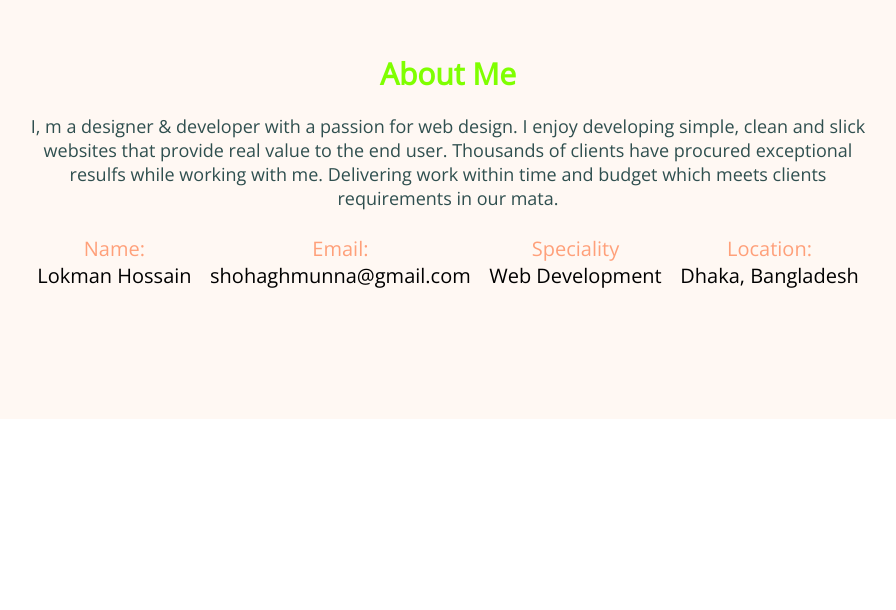
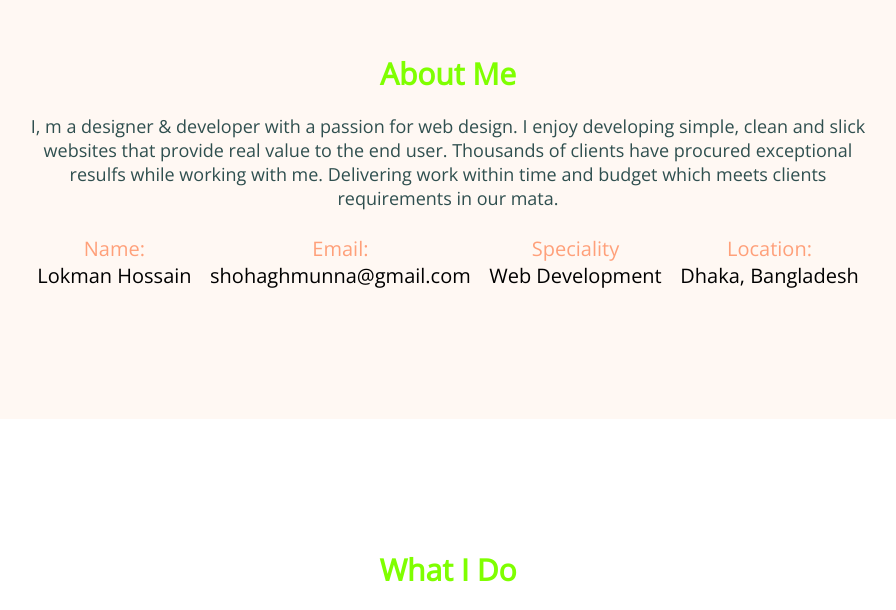
Before and after one commit to Shohagh019/developer.portfolio, a plain HTML site: page index.html in a window 1280 px wide. Shown: the part 780-1390 px from the top of the page, without its empty margins (192-1088 px from the left). Before the commit the page ends 1199 px from the top, so only its background shows below. Drawn offline with nearby package versions, Linux system fonts and the light colour scheme.

```diff
--- a/index.html
+++ b/index.html
@@ -53,6 +53,9 @@
 
             </div>
         </section>
+        <section class="what-i-do">
+            <h3 class="section-title">What I Do</h3>
+        </section>
 
     </main>
     <footer>
--- a/styles/porfolio.css
+++ b/styles/porfolio.css
@@ -95,3 +95,9 @@ main{
     font-weight: 500;
     font-size: 20px;
 }
+/*what i do style*/
+.what-i-do{
+    margin-top: 130px;
+    text-align: center;
+    color: black;
+}
```
